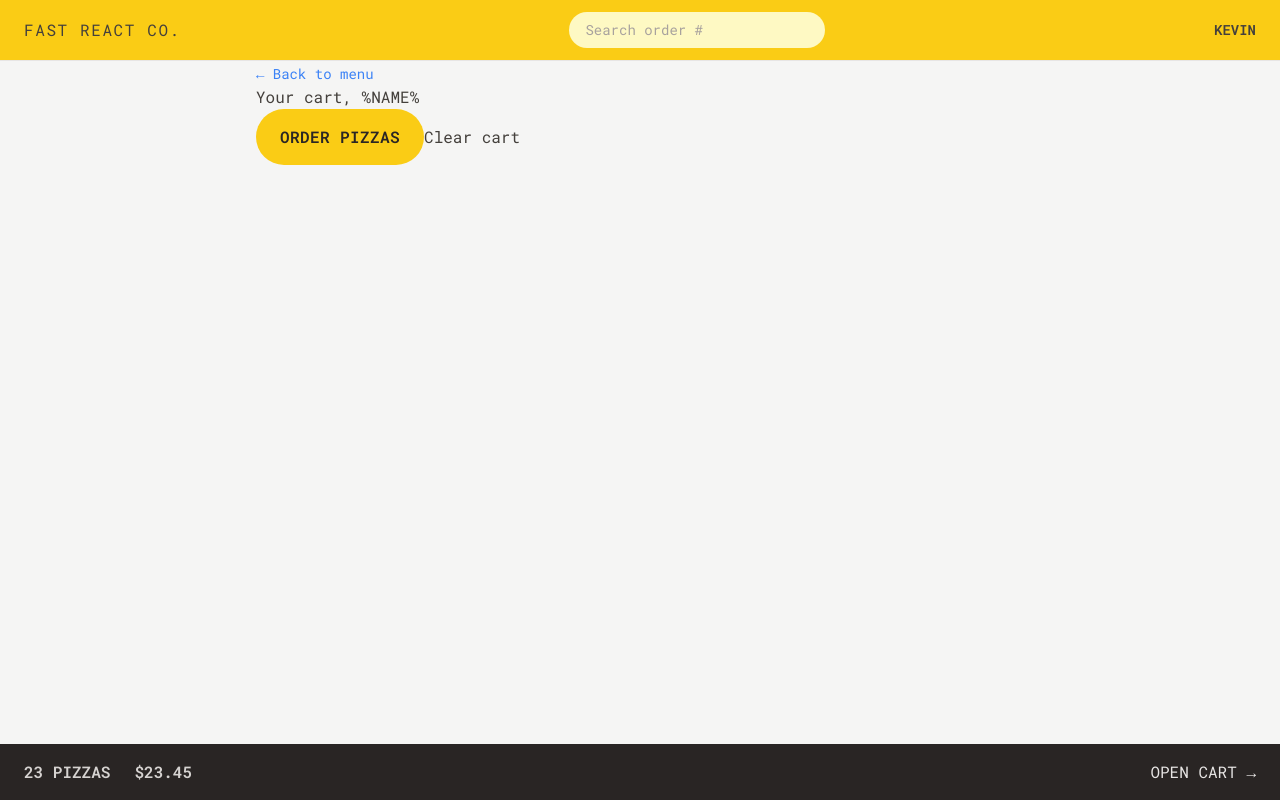
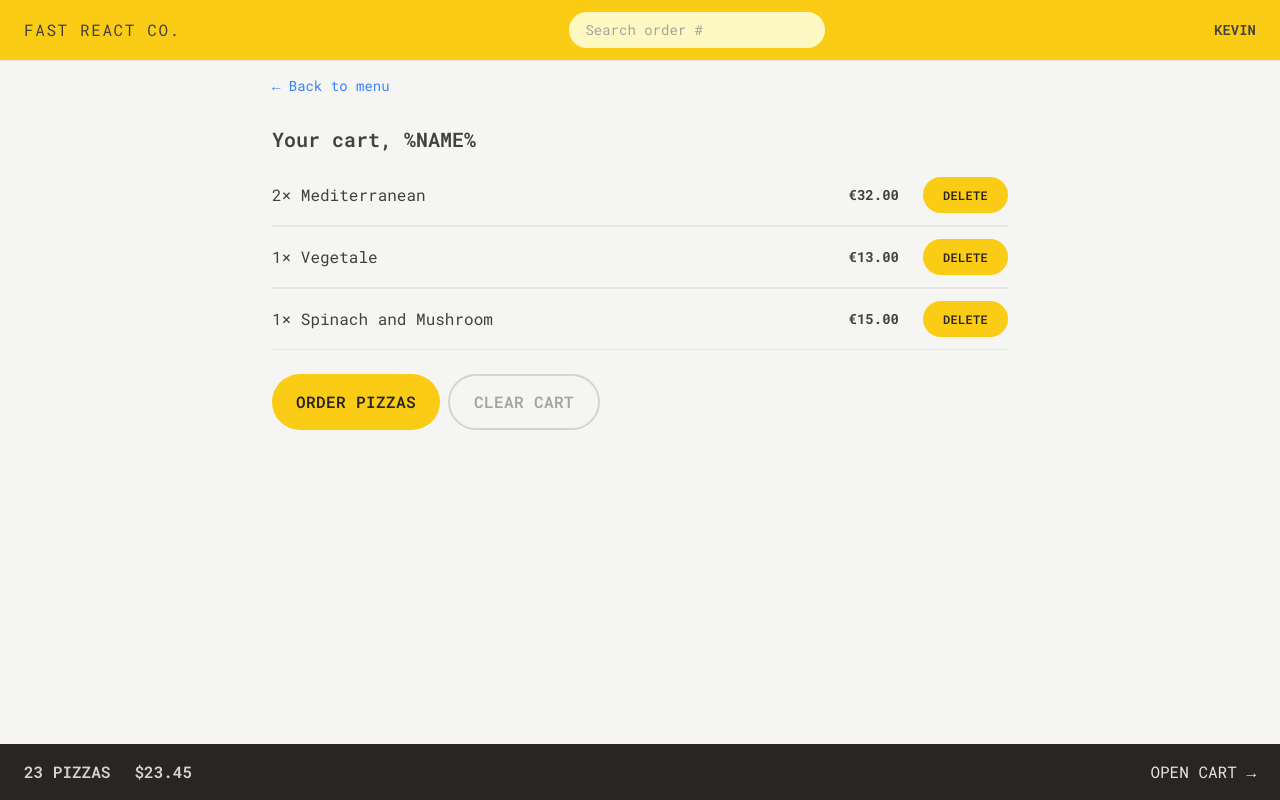
Before and after one commit to KevinPol12/16-fast-react-pizza, a React (Vite) app: page /cart in a window 1280 px wide. Built offline with nearby package versions, Linux system fonts and the light colour scheme.

Commit message:
Tailwind Styling our cart page

```diff
--- a/src/features/cart/Cart.jsx
+++ b/src/features/cart/Cart.jsx
@@ -1,5 +1,6 @@
 import LinkButton from "../../ui/LinkButton";
 import Button from "../../ui/Button";
+import CartItem from "./CartItem";
 
 const fakeCart = [
   {
@@ -29,16 +30,21 @@
   const cart = fakeCart;
 
   return (
-    <div>
+    <div className="px-4 py-3">
       <LinkButton to="/menu">&larr; Back to menu</LinkButton>
 
-      <h2>Your cart, %NAME%</h2>
+      <h2 className="mt-7 text-xl font-semibold">Your cart, %NAME%</h2>
+      <ul className="mt-3 divide-y-2 divide-stone-200 border-b">
+        {cart.map((item) => (
+          <CartItem item={item} key={item.pizzaId} />
+        ))}
+      </ul>
 
-      <div>
+      <div className="mt-6 space-x-2">
         <Button to="/order/new" type="primary">
           Order pizzas
         </Button>
-        <button>Clear cart</button>
+        <Button type="secondary">Clear cart</Button>
       </div>
     </div>
   );
--- a/src/features/cart/CartItem.jsx
+++ b/src/features/cart/CartItem.jsx
@@ -1,13 +1,17 @@
+import Button from "../../ui/Button";
+import { formatCurrency } from "../../utils/helpers";
+
 function CartItem({ item }) {
   const { pizzaId, name, quantity, totalPrice } = item;
 
   return (
-    <li>
-      <p>
+    <li className="py-3 sm:flex sm:items-center sm:justify-between">
+      <p className="mb-1 sm:mb-0">
         {quantity}&times; {name}
       </p>
-      <div>
-        <p>{formatCurrency(totalPrice)}</p>
+      <div className="flex items-center justify-between sm:gap-6">
+        <p className="text-sm font-bold">{formatCurrency(totalPrice)}</p>
+        <Button type="small">Delete</Button>
       </div>
     </li>
   );
--- a/src/ui/Button.jsx
+++ b/src/ui/Button.jsx
@@ -7,6 +7,8 @@
   const styles = {
     primary: base + " px-4 py-3 md:px-6 md:py-4",
     small: base + " px-4 py-2 md:px-5 md:py-2.5 text-xs",
+    secondary:
+      "inline-block rounded-full border-2 border-stone-300 px-4 py-2.5 font-semibold uppercase tracking-wide text-stone-400 transition-colors duration-300 hover:bg-stone-300 hover:text-stone-800 focus:text-stone-800 focus:bg-stone-300 focus:outline-none focus:ring focus:ring-stone-200 focus:ring-offset-2 disabled:cursor-not-allowed md:px-6 md:py-3.5 ",
   };
 
   if (to)
```
